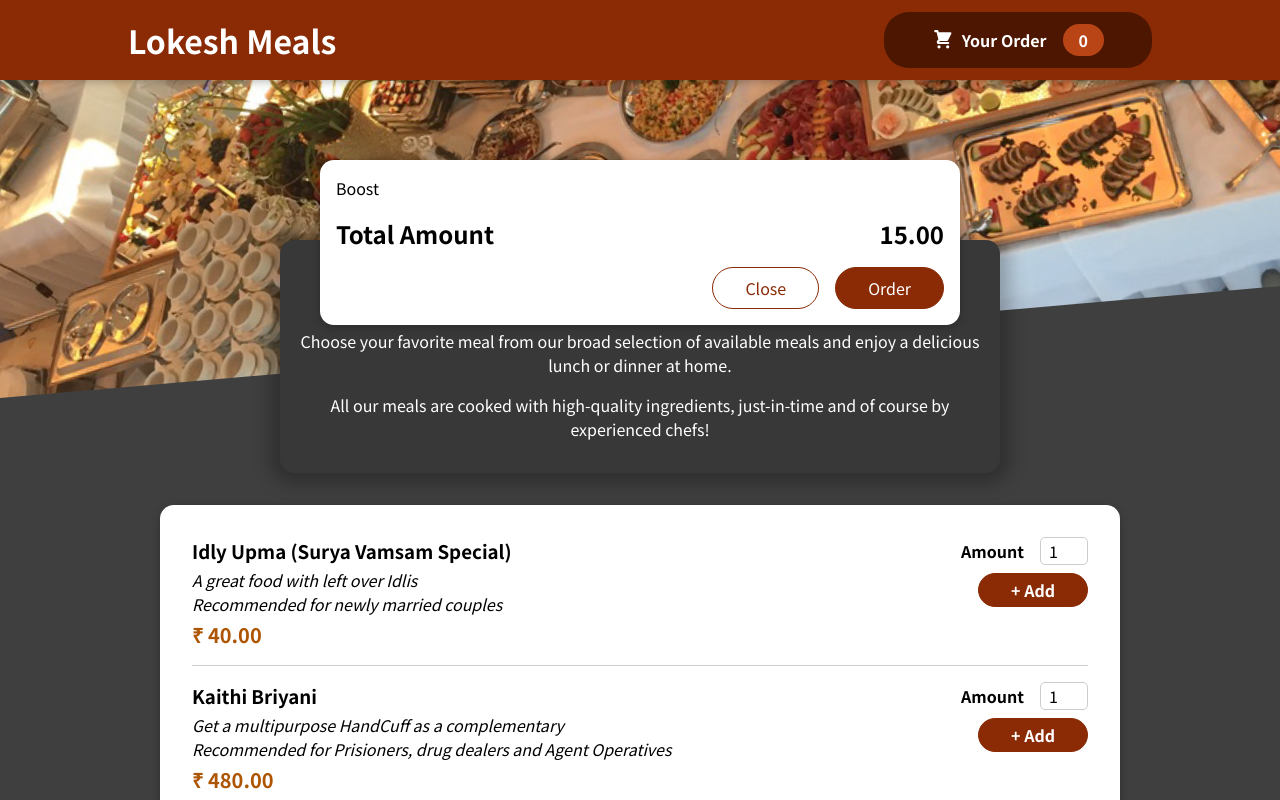
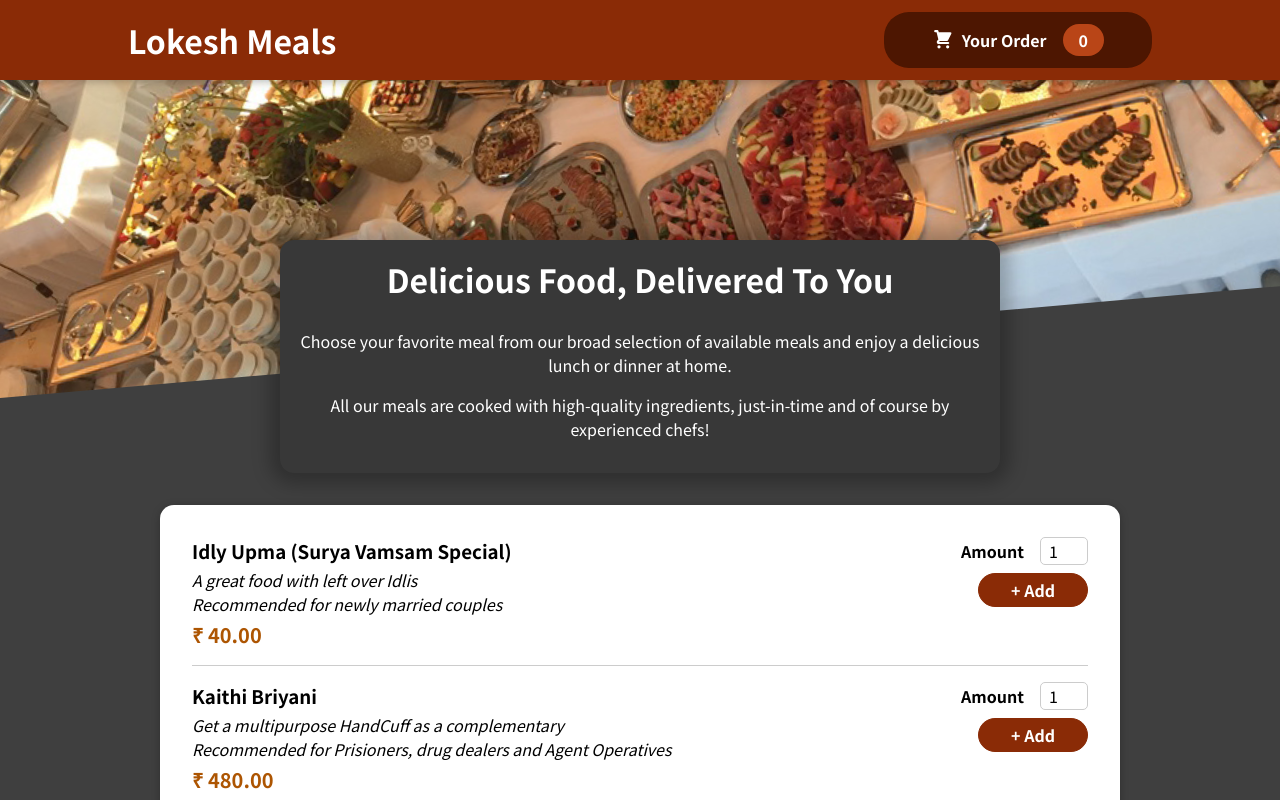
Before and after one commit to Lokeshwaran360/Restaurant, a React (Create React App) app: page / in a window 1280 px wide. Shown: the top 800 px of the page. Built offline with nearby package versions, Linux system fonts and the light colour scheme.

Commit message:
Added Cart Icon Pop up

```diff
--- a/src/App.js
+++ b/src/App.js
@@ -1,16 +1,24 @@
-import React, {Fragment} from 'react'
+import React, {Fragment, useState} from 'react'
 import Header from './components/Layout/Header';
 import Meals from './components/Meals/Meals';
 import Cart from './components/Cart/Cart'
 
 
 function App() {
+   const [cartIsShown, setCartIsShown] = useState(false);
 
+   const showCartHandler = () => {
+    setCartIsShown(true);
+
+  }
+  const hideCartHandler = () => {
+    setCartIsShown(false);
+  }
 
   return(
   <Fragment>
-    <Cart/>
-    <Header/>
+    { cartIsShown && <Cart onClose={hideCartHandler}/>}
+    <Header onShowCart={showCartHandler}/>
     <main>
       <Meals/>
     </main>
--- a/src/components/Cart/Cart.js
+++ b/src/components/Cart/Cart.js
@@ -5,14 +5,14 @@
     const cartItems = <ul className={classes['cart-items']}>{[{id : 'cl', name: 'Boost', Amount : 2, price : 35.20},
                         ].map((item) => <li>{item.name}</li>)}</ul>
     return(
-    <Modal>
+    <Modal onClose={props.onClose}>
         {cartItems}
         <div className={classes.total}>
             <span>Total Amount</span>
             <span>15.00</span>
         </div>
         <div className={classes.actions}>
-            <button className={classes['button--alt']}>Close</button>
+            <button className={classes['button--alt']} onclick={props.onClose}>Close</button>
             <button className={classes.button}>Order</button>
         </div>
     </Modal>
--- a/src/components/Layout/Header.js
+++ b/src/components/Layout/Header.js
@@ -9,7 +9,7 @@
          <Fragment>
           <header className={classes.header}>
            <h1>Lokesh Meals</h1>
-           <HeaderCartButton/>
+           <HeaderCartButton onClick={props.onShowCart}/>
           </header>
 
           <div className={classes['main-image']}>
--- a/src/components/Layout/HeaderCartButton.js
+++ b/src/components/Layout/HeaderCartButton.js
@@ -3,7 +3,7 @@
 
 const HeaderCartButton = props => {
 
-    return (<button className={classes.button}>
+    return (<button className={classes.button} onClick={props.onClick}>
         <span className={classes.icon} >
             <CartIcon/>
         </span>
--- a/src/components/UI/Modal.js
+++ b/src/components/UI/Modal.js
@@ -3,7 +3,7 @@
 import classes from './Modal.module.css';
 
 const Backdrop = props => {
-    return <div className={classes.Backdrop}></div>
+    return <div className={classes.Backdrop} onClick={props.onClose}></div>
 }
 
 const ModalOverlay = props => {
@@ -17,8 +17,10 @@
 
 const Modal = props => {
     return <Fragment>
-      {ReactDOM.createPortal(<Backdrop/>, portalElement)}
-      {ReactDOM.createPortal(<ModalOverlay>{props.children}</ModalOverlay>, portalElement)}
+      {ReactDOM.createPortal(<Backdrop onClose={props.onClose}/>, portalElement)}
+      {ReactDOM.createPortal(
+      <ModalOverlay>{props.children}</ModalOverlay>,
+      portalElement)}
 
     </Fragment>
 }
```
